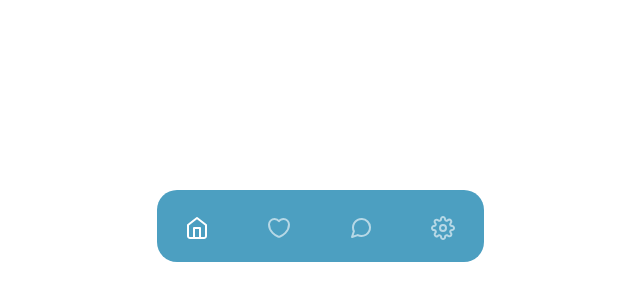
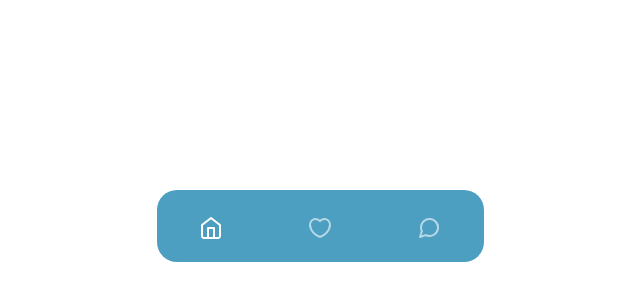
Before and after one commit to HuascarGutierrez/BookingApp, a React (Vite) app: page / in a window 1280 px wide. Shown: the part 174-474 px from the top of the page, without its empty margins (320-960 px from the left). Built offline with nearby package versions, Linux system fonts and the light colour scheme.

Commit message:
solving date

```diff
--- a/src/components/Menu.jsx
+++ b/src/components/Menu.jsx
@@ -8,7 +8,6 @@ function Menu() {
 				<li><img src='/menu/Home.svg'></img></li>
 				<li><img src='/menu/Favorite.svg'></img></li>
 				<li><img src='/menu/Chats.svg'></img></li>
-				<li><img src='/menu/Settings.svg'></img></li>
 			</ul>
         </nav>
     </div>
```
